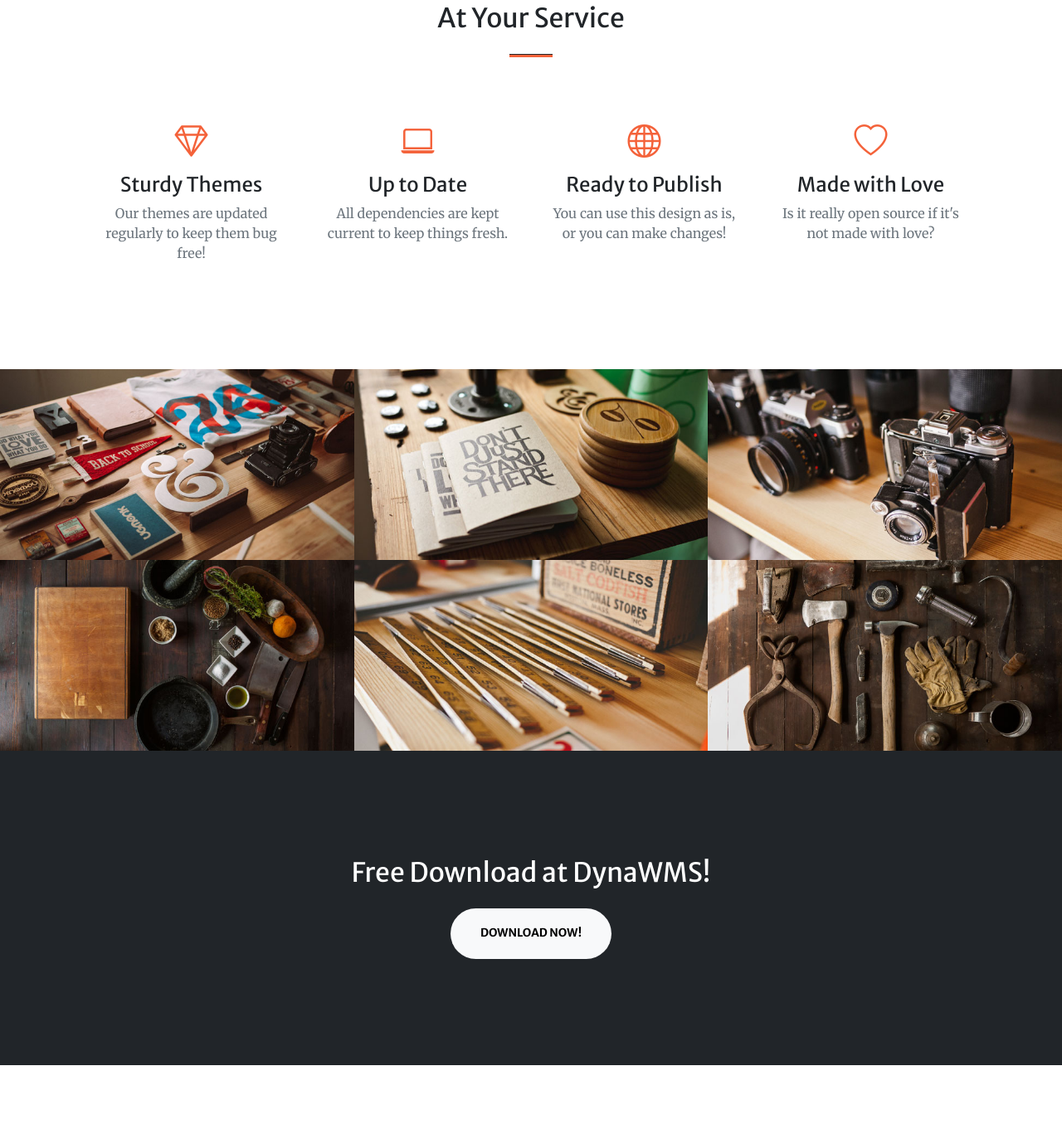
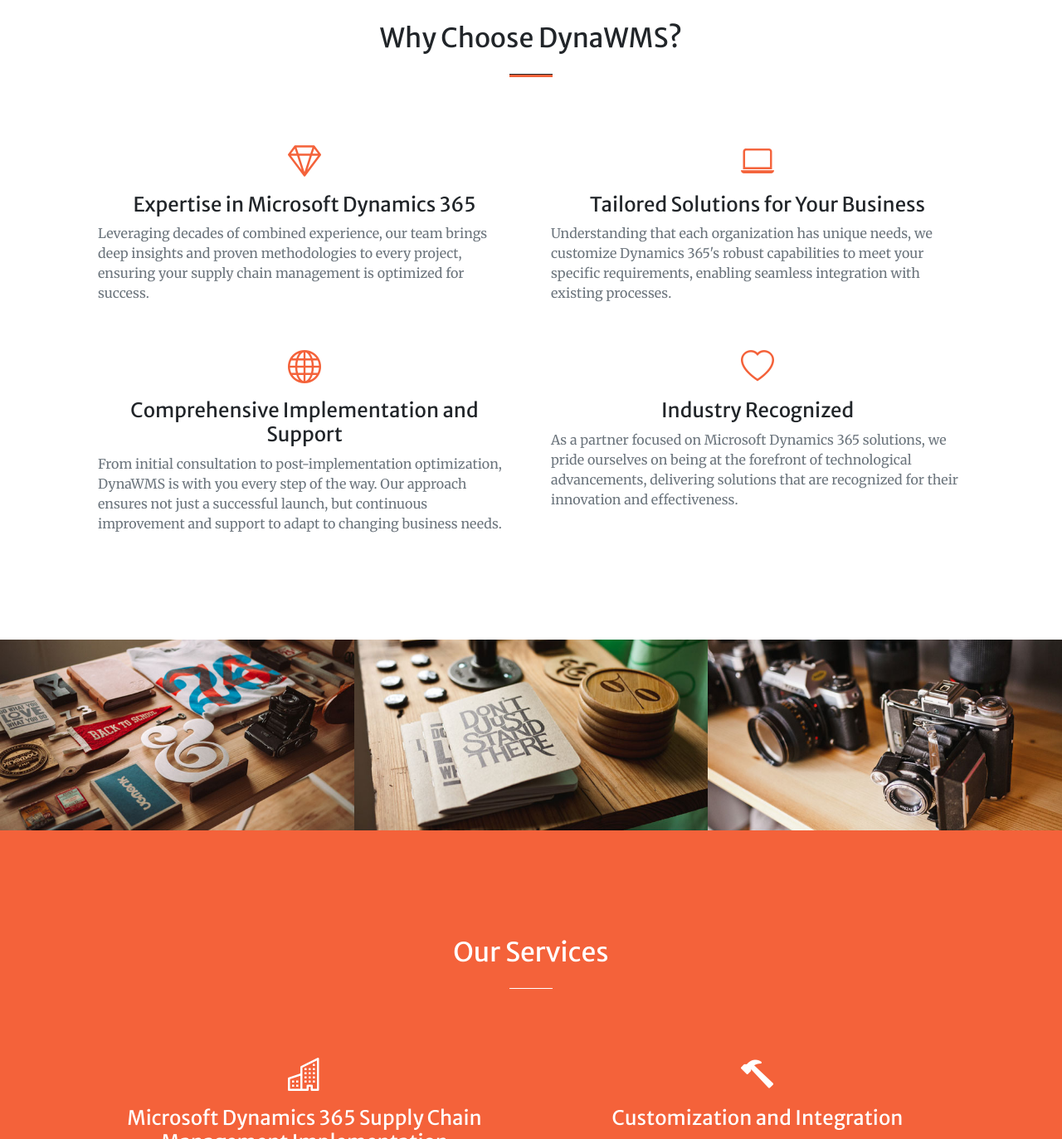
Before and after one commit to josel1204/dynawms, a plain HTML site: page index.html in a window 1280 px wide. Shown: the part 1427-2800 px from the top of the page at 83% size. Drawn offline with nearby package versions, Linux system fonts and the light colour scheme; some packages are replaced by stand-ins of ours; a script that the page names is missing.

Commit message:
Updated page content

```diff
--- a/index.html
+++ b/index.html
@@ -27,8 +27,9 @@
                 <div class="collapse navbar-collapse" id="navbarResponsive">
                     <ul class="navbar-nav ms-auto my-2 my-lg-0">
                         <li class="nav-item"><a class="nav-link" href="#about">About</a></li>
-                        <li class="nav-item"><a class="nav-link" href="#services">Services</a></li>
+                        <li class="nav-item"><a class="nav-link" href="#why">Why DynaWMS?</a></li>
                         <li class="nav-item"><a class="nav-link" href="#portfolio">Portfolio</a></li>
+                        <li class="nav-item"><a class="nav-link" href="#services">Our Services</a></li>
                         <li class="nav-item"><a class="nav-link" href="#contact">Contact</a></li>
                     </ul>
                 </div>
@@ -39,11 +40,11 @@
             <div class="container px-4 px-lg-5 h-100">
                 <div class="row gx-4 gx-lg-5 h-100 align-items-center justify-content-center text-center">
                     <div class="col-lg-8 align-self-end">
-                        <h1 class="text-white font-weight-bold">Perfect Warehouse So</h1>
+                        <h1 class="text-white font-weight-bold">Welcome to DynaWMS</h1>
                         <hr class="divider" />
                     </div>
                     <div class="col-lg-8 align-self-baseline">
-                        <p class="text-white-75 mb-5">DynaWMS can help you build better websites using the Bootstrap framework! Just download a theme and start customizing, no strings attached!</p>
+                        <p class="text-white-75 mb-5">Revolutionizing Supply Chain Management with Microsoft Dynamics 365</p>
                         <a class="btn btn-primary btn-xl" href="#about">Find Out More</a>
                     </div>
                 </div>
@@ -56,44 +57,44 @@
                     <div class="col-lg-8 text-center">
                         <h2 class="text-white mt-0">We've got what you need!</h2>
                         <hr class="divider divider-light" />
-                        <p class="text-white-75 mb-4">DynaWMS has everything you need to get your new website up and running in no time! Choose one of our open source, free to download, and easy to use themes! No strings attached!</p>
-                        <a class="btn btn-light btn-xl" href="#services">Get Started!</a>
+                        <p class="text-white-75 mb-4">At DynaWMS, we specialize in the implementation of the Warehouse Management System (WMS) module within Microsoft Dynamics 365 Supply Chain Management. Our focus is on delivering innovative, cloud-based solutions that streamline operations, enhance efficiency, and drive growth for businesses in the public and private sectors.</p>
+                        <a class="btn btn-light btn-xl" href="#why">Get Started!</a>
                     </div>
                 </div>
             </div>
         </section>
-        <!-- Services-->
-        <section class="page-section" id="services">
+        <!-- Why DynaWMS-->
+        <section class="page-section" id="why">
             <div class="container px-4 px-lg-5">
-                <h2 class="text-center mt-0">At Your Service</h2>
+                <h2 class="text-center mt-0">Why Choose DynaWMS?</h2>
                 <hr class="divider" />
-                <div class="row gx-4 gx-lg-5">
-                    <div class="col-lg-3 col-md-6 text-center">
+                <div class="row gx-6 gx-lg-5">
+                    <div class="col-lg-6 col-md-6">
                         <div class="mt-5">
-                            <div class="mb-2"><i class="bi-gem fs-1 text-primary"></i></div>
-                            <h3 class="h4 mb-2">Sturdy Themes</h3>
-                            <p class="text-muted mb-0">Our themes are updated regularly to keep them bug free!</p>
+                            <div class="mb-2 text-center"><i class="bi-gem fs-1 text-primary"></i></div>
+                            <h3 class="h4 mb-2 text-center">Expertise in Microsoft Dynamics 365</h3>
+                            <p class="text-muted mb-0">Leveraging decades of combined experience, our team brings deep insights and proven methodologies to every project, ensuring your supply chain management is optimized for success.</p>
                         </div>
                     </div>
-                    <div class="col-lg-3 col-md-6 text-center">
+                    <div class="col-lg-6 col-md-6">
                         <div class="mt-5">
-                            <div class="mb-2"><i class="bi-laptop fs-1 text-primary"></i></div>
-                            <h3 class="h4 mb-2">Up to Date</h3>
-                            <p class="text-muted mb-0">All dependencies are kept current to keep things fresh.</p>
+                            <div class="mb-2 text-center"><i class="bi-laptop fs-1 text-primary"></i></div>
+                            <h3 class="h4 mb-2 text-center">Tailored Solutions for Your Business</h3>
+                            <p class="text-muted mb-0">Understanding that each organization has unique needs, we customize Dynamics 365's robust capabilities to meet your specific requirements, enabling seamless integration with existing processes.</p>
                         </div>
                     </div>
-                    <div class="col-lg-3 col-md-6 text-center">
+                    <div class="col-lg-6 col-md-6">
                         <div class="mt-5">
-                            <div class="mb-2"><i class="bi-globe fs-1 text-primary"></i></div>
-                            <h3 class="h4 mb-2">Ready to Publish</h3>
-                            <p class="text-muted mb-0">You can use this design as is, or you can make changes!</p>
+                            <div class="mb-2 text-center"><i class="bi-globe fs-1 text-primary"></i></div>
+                            <h3 class="h4 mb-2 text-center">Comprehensive Implementation and Support</h3>
+                            <p class="text-muted mb-0">From initial consultation to post-implementation optimization, DynaWMS is with you every step of the way. Our approach ensures not just a successful launch, but continuous improvement and support to adapt to changing business needs.</p>
                         </div>
                     </div>
-                    <div class="col-lg-3 col-md-6 text-center">
+                    <div class="col-lg-6 col-md-6">
                         <div class="mt-5">
-                            <div class="mb-2"><i class="bi-heart fs-1 text-primary"></i></div>
-                            <h3 class="h4 mb-2">Made with Love</h3>
-                            <p class="text-muted mb-0">Is it really open source if it's not made with love?</p>
+                            <div class="mb-2 text-center"><i class="bi-heart fs-1 text-primary"></i></div>
+                            <h3 class="h4 mb-2 text-center">Industry Recognized</h3>
+                            <p class="text-muted mb-0">As a partner focused on Microsoft Dynamics 365 solutions, we pride ourselves on being at the forefront of technological advancements, delivering solutions that are recognized for their innovation and effectiveness.</p>
                         </div>
                     </div>
                 </div>
@@ -130,43 +131,47 @@
                             </div>
                         </a>
                     </div>
-                    <div class="col-lg-4 col-sm-6">
-                        <a class="portfolio-box" href="assets/img/portfolio/fullsize/4.jpg" title="Project Name">
-                            <img class="img-fluid" src="assets/img/portfolio/thumbnails/4.jpg" alt="..." />
-                            <div class="portfolio-box-caption">
-                                <div class="project-category text-white-50">Category</div>
-                                <div class="project-name">Project Name</div>
-                            </div>
-                        </a>
+                </div>
+            </div>
+        </div>
+        <!-- Our Services Section-->
+        <section class="page-section bg-primary text-white" id="services">
+            <div class="container px-4 px-lg-5">
+                <h2 class="text-center mt-0">Our Services</h2>
+                <hr class="divider" />
+                <div class="row gx-6 gx-lg-5">
+                    <div class="col-lg-6 col-md-6">
+                        <div class="mt-5">
+                            <div class="mb-2 text-center"><i class="bi-building fs-1"></i></div>
+                            <h3 class="h4 mb-2 text-center">Microsoft Dynamics 365 Supply Chain Management Implementation</h3>
+                            <p class="text-white-75 mb-0">Specializing in the WMS module, we offer a full suite of services, including system design, configuration, testing, and deployment, tailored to optimize your warehouse operations.</p>
+                        </div>
                     </div>
-                    <div class="col-lg-4 col-sm-6">
-                        <a class="portfolio-box" href="assets/img/portfolio/fullsize/5.jpg" title="Project Name">
-                            <img class="img-fluid" src="assets/img/portfolio/thumbnails/5.jpg" alt="..." />
-                            <div class="portfolio-box-caption">
-                                <div class="project-category text-white-50">Category</div>
-                                <div class="project-name">Project Name</div>
-                            </div>
-                        </a>
+                    <div class="col-lg-6 col-md-6">
+                        <div class="mt-5">
+                            <div class="mb-2 text-center"><i class="bi-hammer fs-1"></i></div>
+                            <h3 class="h4 mb-2 text-center">Customization and Integration</h3>
+                            <p class="text-white-75 mb-0">Ensuring Dynamics 365 fits perfectly within your IT ecosystem, we provide customization services and integrate with existing platforms for a unified operational experience.</p>
+                        </div>
                     </div>
-                    <div class="col-lg-4 col-sm-6">
-                        <a class="portfolio-box" href="assets/img/portfolio/fullsize/6.jpg" title="Project Name">
-                            <img class="img-fluid" src="assets/img/portfolio/thumbnails/6.jpg" alt="..." />
-                            <div class="portfolio-box-caption p-3">
-                                <div class="project-category text-white-50">Category</div>
-                                <div class="project-name">Project Name</div>
-                            </div>
-                        </a>
+                    <div class="col-lg-6 col-md-6">
+                        <div class="mt-5">
+                            <div class="mb-2 text-center"><i class="bi-info-square fs-1"></i></div>
+                            <h3 class="h4 mb-2 text-center">Training and Support</h3>
+                            <p class="text-white-75 mb-0">Empower your team with our comprehensive training programs and ongoing support services, designed to maximize the value of your investment in Dynamics 365.</p>
+                        </div>
+                    </div>
+                    <div class="col-lg-6 col-md-6">
+                        <div class="mt-5">
+                            <div class="mb-2 text-center"><i class="bi-graph-up fs-1"></i></div>
+                            <h3 class="h4 mb-2 text-center">Optimization and Upgrades</h3>
+                            <p class="text-white-75 mb-0">Stay ahead of the curve with our optimization services and keep your system up-to-date with the latest features and improvements.</p>
+                        </div>
                     </div>
                 </div>
             </div>
-        </div>
-        <!-- Call to action-->
-        <section class="page-section bg-dark text-white">
-            <div class="container px-4 px-lg-5 text-center">
-                <h2 class="mb-4">Free Download at DynaWMS!</h2>
-                <a class="btn btn-light btn-xl" href="https://startbootstrap.com/theme/creative/">Download Now!</a>
-            </div>
         </section>
+
         <!-- Contact-->
         <section class="page-section" id="contact">
             <div class="container px-4 px-lg-5">
@@ -244,7 +249,7 @@
         </section>
         <!-- Footer-->
         <footer class="bg-light py-5">
-            <div class="container px-4 px-lg-5"><div class="small text-center text-muted">Copyright &copy; 2023 - Company Name</div></div>
+            <div class="container px-4 px-lg-5"><div class="small text-center text-muted">Copyright &copy; 2024 - DynaWMS</div></div>
         </footer>
         <!-- Bootstrap core JS-->
         <script src="https://cdn.jsdelivr.net/npm/bootstrap@5.2.3/dist/js/bootstrap.bundle.min.js"></script>
```
